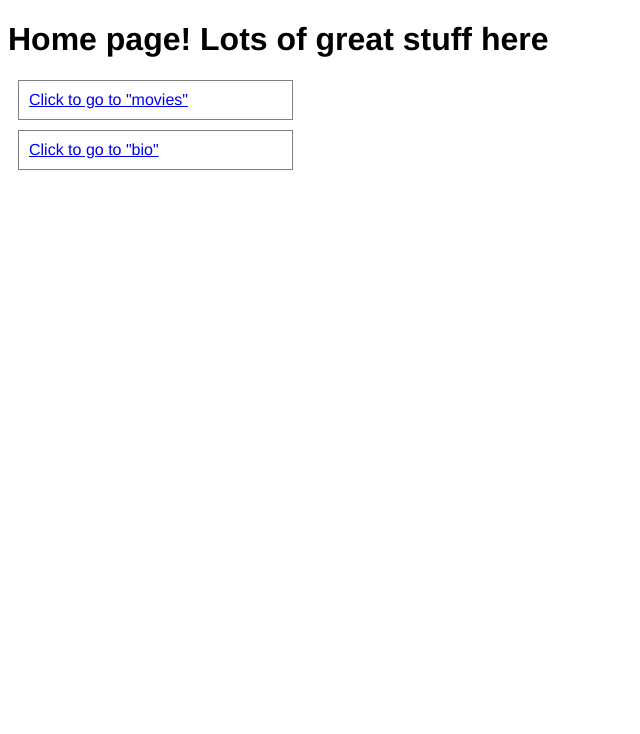
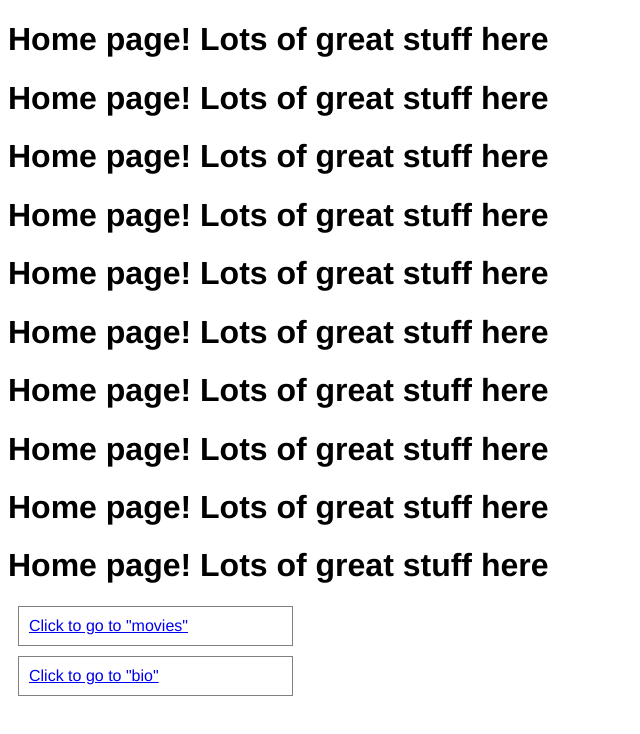
Before and after one commit to benartuso/example-project, a plain HTML site: page index.html in a window 1280 px wide. Shown: the whole page, without its empty margins (0-640 px from the left). Drawn offline with Linux system fonts and the light colour scheme.

Commit message:
pushing changes

```diff
--- a/index.html
+++ b/index.html
@@ -13,6 +13,15 @@
 
 <body>
 <h1>Home page! Lots of great stuff here</h1>
+<h1>Home page! Lots of great stuff here</h1>
+<h1>Home page! Lots of great stuff here</h1>
+<h1>Home page! Lots of great stuff here</h1>
+<h1>Home page! Lots of great stuff here</h1>
+<h1>Home page! Lots of great stuff here</h1>
+<h1>Home page! Lots of great stuff here</h1>
+<h1>Home page! Lots of great stuff here</h1>
+<h1>Home page! Lots of great stuff here</h1>
+<h1>Home page! Lots of great stuff here</h1>
     <a href = "movies.html">Click to go to "movies"</a>
     <a href = "bio.html">Click to go to "bio"</a>
 </body>
```
